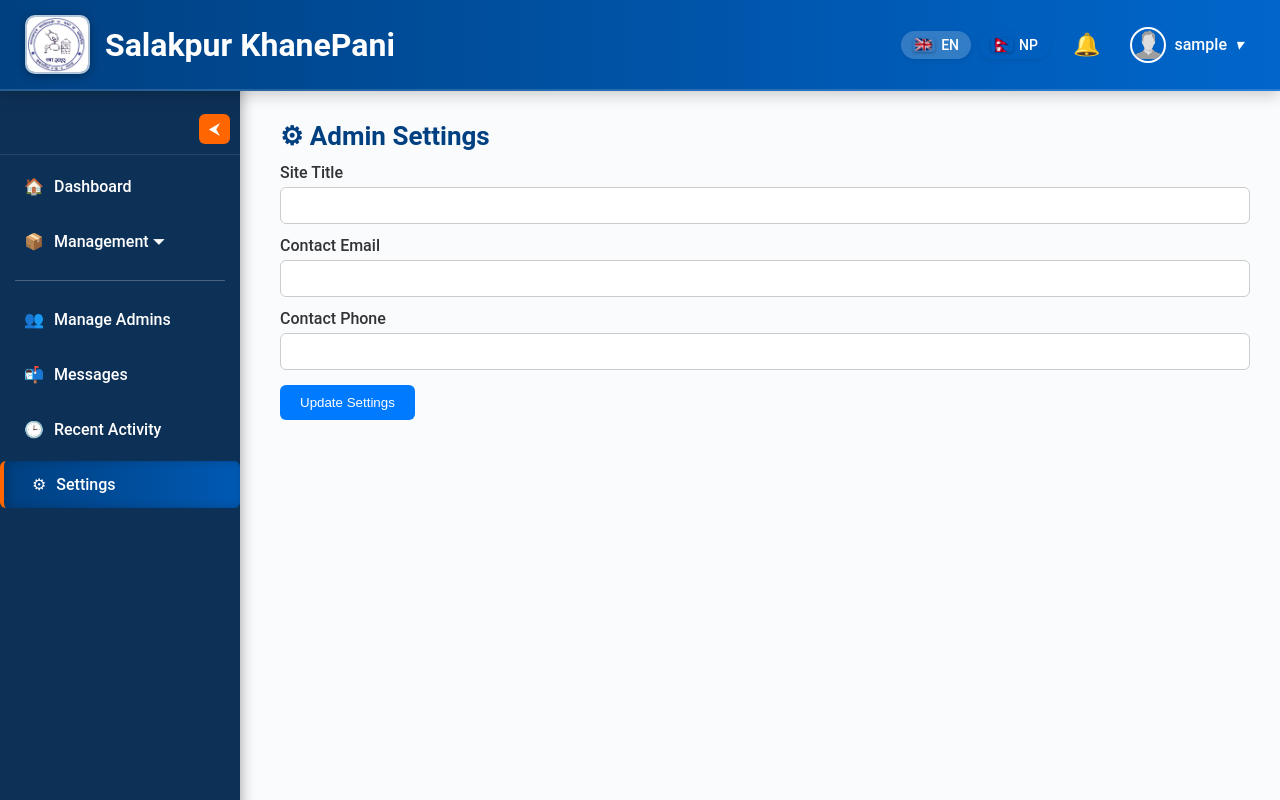
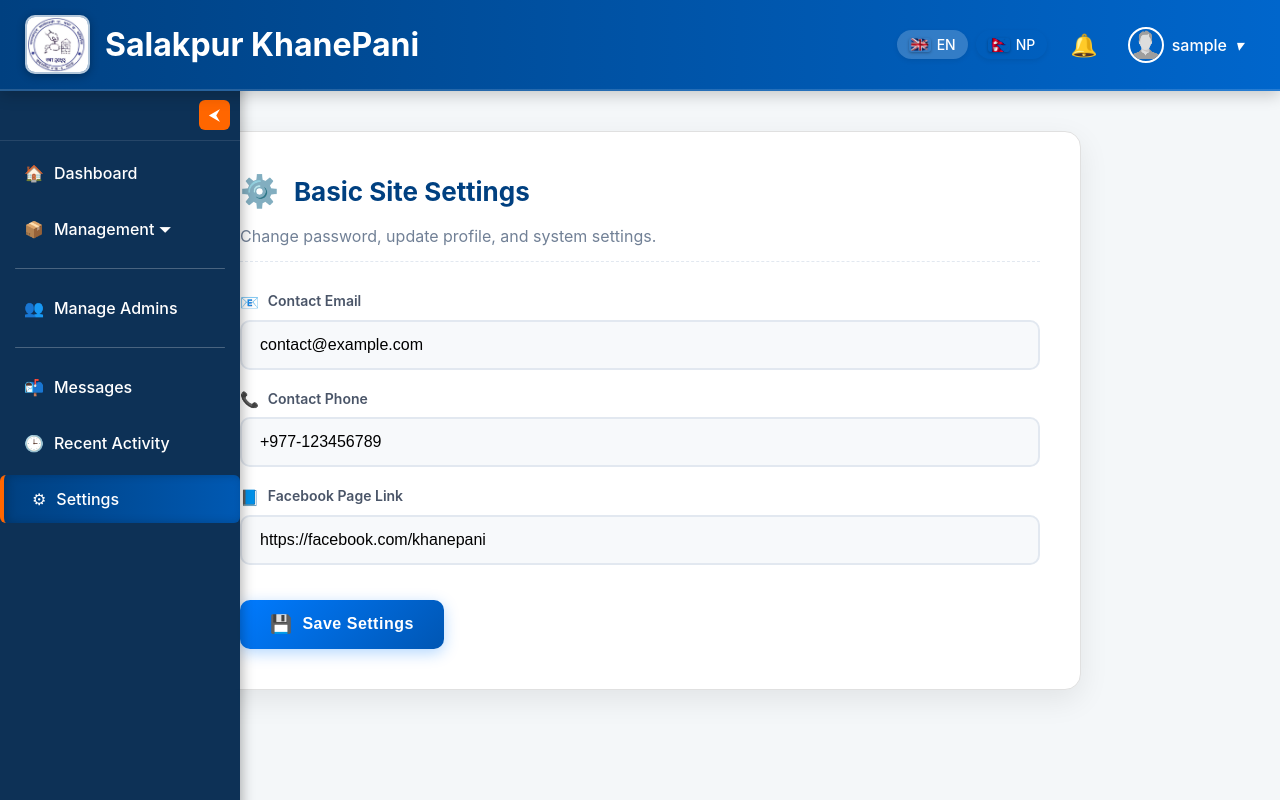
Before and after one commit to NischalAcharya060/Khanepani, a PHP site: page /admin/settings.php in a window 1280 px wide. Run offline with PHP 8.4, Linux system fonts and the light colour scheme; the visitor is signed in with stand-in values (Sample User, id 1); data that the repository does not hold is empty.

Commit message:
improvements

```diff
--- a/admin/settings.php
+++ b/admin/settings.php
@@ -1,86 +1,250 @@
 <?php
 session_start();
-include '../config/db.php';
+require_once __DIR__ . '/../config/db.php'; // safer path
 
-// Check if admin is logged in
+// --- Language Handling ---
+if (!isset($_SESSION['lang'])) {
+    $_SESSION['lang'] = 'en'; // default
+}
+if (isset($_GET['lang']) && in_array($_GET['lang'], ['en','np'])) {
+    $_SESSION['lang'] = $_GET['lang'];
+}
+
+// Load language file
+$langFile = __DIR__ . '/../lang/' . $_SESSION['lang'] . '.php';
+if (file_exists($langFile)) {
+    include $langFile;
+} else {
+    include __DIR__ . '/../lang/en.php';
+}
+
+// --- Check Admin ---
 if (!isset($_SESSION['admin'])) {
     header("Location: login.php");
     exit();
 }
 
-$username = $_SESSION['username'];
 $msg = "";
 
-// Handle form submission
+// --- Handle Form Submission ---
 if ($_SERVER['REQUEST_METHOD'] === 'POST') {
-    $site_title = trim($_POST['site_title']);
-    $contact_email = trim($_POST['contact_email']);
-    $contact_phone = trim($_POST['contact_phone']);
+    $email = trim($_POST['email'] ?? '');
+    $phone = trim($_POST['phone'] ?? '');
+    $facebook_link = trim($_POST['facebook_link'] ?? '');
 
-    // Save settings to database (you can create a 'settings' table with columns site_title, contact_email, contact_phone)
-    $stmt = $conn->prepare("UPDATE settings SET site_title=?, contact_email=?, contact_phone=? WHERE id=1");
-    $stmt->bind_param("sss", $site_title, $contact_email, $contact_phone);
-
-    if ($stmt->execute()) {
-        $msg = "✅ Settings updated successfully!";
+    if (empty($email)) {
+        $msg = $lang['email_required'] ?? "❌ Email is required!";
     } else {
-        $msg = "❌ Failed to update settings!";
+        // NOTE: The 'updated_at' column is assumed to exist in the settings table.
+        $stmt = $conn->prepare("UPDATE settings SET email=?, phone=?, facebook_link=?, updated_at=NOW() WHERE id=1");
+        if ($stmt === false) {
+            $msg = ($lang['db_prepare_error'] ?? "❌ Database prepare error: ") . $conn->error;
+        } else {
+            $stmt->bind_param("sss", $email, $phone, $facebook_link);
+            if ($stmt->execute()) {
+                $msg = ($stmt->affected_rows > 0) ? ($lang['settings_updated'] ?? "✅ Settings updated successfully!") : ($lang['no_changes'] ?? "⚠ No changes detected or row does not exist. (Ensure row with id=1 exists)");
+            } else {
+                $msg = ($lang['update_failed'] ?? "❌ Failed to update settings: ") . $stmt->error;
+            }
+        }
     }
 }
 
-// Fetch current settings
+// --- Fetch Current Settings ---
+$settings = [
+        'email' => 'contact@example.com',
+        'phone' => '+977-123456789',
+        'facebook_link' => 'https://facebook.com/khanepani',
+];
+
 $result = mysqli_query($conn, "SELECT * FROM settings WHERE id=1");
-$settings = mysqli_fetch_assoc($result);
+if ($result && $fetched = mysqli_fetch_assoc($result)) {
+    $settings = array_merge($settings, $fetched);
+}
 ?>
-
 <!DOCTYPE html>
-<html lang="en">
+<html lang="<?= $_SESSION['lang'] ?>">
 <head>
     <meta charset="UTF-8">
+    <meta name="viewport" content="width=device-width, initial-scale=1.0">
     <title>Settings - सलकपुर खानेपानी</title>
+    <link rel="stylesheet" href="../css/admin.css">
     <link rel="icon" type="image/x-icon" href="../assets/images/favicon.ico">
-    <link rel="stylesheet" href="../css/admin.css">
     <style>
-        .main-content { padding: 30px; }
-        h2 { font-size: 26px; margin-bottom: 15px; color: #333; }
-        label { display: block; margin: 12px 0 5px; font-weight: 500; }
-        input[type=text], input[type=email] {
-            width: 100%; padding: 10px; border-radius: 6px; border: 1px solid #ccc; box-sizing: border-box;
+        /* Modern Reset/Base */
+        body {
+            font-family: 'Inter', sans-serif;
+            background-color: #f4f7f9; /* Light, soft background */
         }
-        button {
-            background: #007bff; color: #fff; padding: 10px 20px; border: none; border-radius: 6px; cursor: pointer; margin-top: 15px;
+
+        /* Main Container Styling (The Card) */
+        .main-content {
+            padding: 40px;
+            max-width: 800px;
+            margin: 40px auto;
+            background: #ffffff;
+            border-radius: 16px;
+            box-shadow: 0 10px 30px rgba(0, 0, 0, 0.08); /* Elevated, soft shadow */
+            border: 1px solid #e0e0e0;
         }
-        button:hover { background: #0069d9; }
 
-        .message { margin-bottom: 15px; padding: 12px; border-radius: 8px; font-size: 14px; }
-        .success { background: #d4edda; color: #155724; border-left: 4px solid #28a745; }
-        .error { background: #f8d7da; color: #721c24; border-left: 4px solid #dc3545; }
+        /* Header Styling */
+        h2 {
+            font-size: 30px;
+            margin-bottom: 20px;
+            color: #1a202c; /* Darker, professional text */
+            font-weight: 700;
+            display: flex;
+            align-items: center;
+        }
+        h2 span {
+            margin-right: 15px;
+            color: #007bff; /* Accent color for the icon */
+            font-size: 1.2em;
+        }
+
+
+        /* Form Group & Label Styling */
+        label {
+            display: block;
+            margin: 20px 0 8px;
+            font-weight: 600;
+            color: #4a5568;
+            font-size: 14px;
+            transition: color 0.3s;
+        }
+        label:hover {
+            color: #007bff;
+        }
+        .icon {
+            margin-right: 5px;
+            font-size: 1.1em;
+            vertical-align: middle;
+        }
+
+        /* Input Styling */
+        input[type=text],
+        input[type=email] {
+            width: 100%;
+            padding: 14px 18px;
+            border-radius: 10px;
+            border: 2px solid #e2e8f0;
+            box-sizing: border-box;
+            transition: all 0.3s ease;
+            font-size: 16px;
+            background-color: #f7f9fb;
+        }
+        input:focus {
+            border-color: #007bff;
+            background-color: #ffffff;
+            outline: none;
+            box-shadow: 0 0 0 3px rgba(0, 123, 255, 0.15); /* Ring shadow for better focus */
+        }
+        input::placeholder {
+            color: #a0aec0;
+        }
+
+        /* Button Styling */
+        button[type=submit] {
+            background: linear-gradient(135deg, #007bff, #0056b3); /* Blue Gradient */
+            color: #fff;
+            padding: 14px 30px;
+            border: none;
+            border-radius: 10px;
+            cursor: pointer;
+            margin-top: 35px;
+            font-weight: 700;
+            font-size: 16px;
+            letter-spacing: 0.5px;
+            box-shadow: 0 4px 15px rgba(0, 123, 255, 0.3);
+            transition: all 0.3s ease;
+        }
+        button[type=submit]:hover {
+            background: linear-gradient(135deg, #0056b3, #007bff);
+            box-shadow: 0 6px 20px rgba(0, 123, 255, 0.4);
+            transform: translateY(-2px);
+        }
+        button[type=submit]:active {
+            transform: translateY(0);
+            box-shadow: 0 2px 10px rgba(0, 123, 255, 0.3);
+        }
+
+        /* Message Styling (Feedback) */
+        .message {
+            margin-bottom: 25px;
+            padding: 18px;
+            border-radius: 10px;
+            font-size: 16px;
+            font-weight: 600;
+        }
+        .success {
+            background-color: #e6ffed; /* Light green */
+            color: #2f855a; /* Dark green text */
+            border: 1px solid #a8dadc;
+        }
+        .error {
+            background-color: #fff0f3; /* Light red/pink */
+            color: #c53030; /* Dark red text */
+            border: 1px solid #f68c9f;
+        }
+
+        /* Responsive adjustments */
+        @media (max-width: 600px) {
+            .main-content {
+                margin: 20px;
+                padding: 25px;
+            }
+            h2 {
+                font-size: 24px;
+            }
+            input[type=text],
+            input[type=email] {
+                padding: 12px 15px;
+            }
+            button[type=submit] {
+                width: 100%;
+                padding: 15px;
+            }
+        }
     </style>
 </head>
 <body>
 
 <?php include '../components/admin_header.php'; ?>
 
-<main class="main-content">
-    <h2>⚙ Admin Settings</h2>
+<div class="main-content">
+    <h2><span aria-hidden="true">⚙️</span> <?= $lang['basic_site_settings'] ?? 'Basic Site Settings' ?></h2>
+    <p style="color: #718096; margin-bottom: 30px; border-bottom: 1px dashed #e2e8f0; padding-bottom: 15px;">
+        <?= $lang['settings_desc'] ?? 'Configure the primary contact information and social media links for your public website.' ?>
+    </p>
 
-    <?php if($msg): ?>
-        <div class="message <?= strpos($msg, '✅') === 0 ? 'success' : 'error' ?>"><?= $msg ?></div>
+    <?php if ($msg): ?>
+        <div class="message <?= strpos($msg, '✅') === 0 ? 'success' : 'error' ?>">
+            <?= htmlspecialchars($msg) ?>
+        </div>
     <?php endif; ?>
 
     <form method="POST">
-        <label for="site_title">Site Title</label>
-        <input type="text" name="site_title" id="site_title" value="<?= htmlspecialchars($settings['site_title']) ?>" required>
+        <label for="email">
+            <span class="icon" aria-hidden="true">📧</span> <?= $lang['contact_email'] ?? 'Contact Email' ?>
+        </label>
+        <input type="email" name="email" id="email" value="<?= htmlspecialchars($settings['email']) ?>" required>
 
-        <label for="contact_email">Contact Email</label>
-        <input type="email" name="contact_email" id="contact_email" value="<?= htmlspecialchars($settings['contact_email']) ?>" required>
+        <label for="phone">
+            <span class="icon" aria-hidden="true">📞</span> <?= $lang['contact_phone'] ?? 'Contact Phone' ?>
+        </label>
+        <input type="text" name="phone" id="phone" value="<?= htmlspecialchars($settings['phone']) ?>" placeholder="<?= $lang['phone_placeholder'] ?? '+977-XXXXXXXXXX' ?>">
 
-        <label for="contact_phone">Contact Phone</label>
-        <input type="text" name="contact_phone" id="contact_phone" value="<?= htmlspecialchars($settings['contact_phone']) ?>" required>
+        <label for="facebook_link">
+            <span class="icon" aria-hidden="true">📘</span> <?= $lang['facebook_link'] ?? 'Facebook Page Link' ?>
+        </label>
+        <input type="text" name="facebook_link" id="facebook_link" placeholder="https://facebook.com/yourpage" value="<?= htmlspecialchars($settings['facebook_link']) ?>">
 
-        <button type="submit">Update Settings</button>
+        <button type="submit">
+            <span class="icon" aria-hidden="true">💾</span> <?= $lang['save_settings'] ?? 'Save Settings' ?>
+        </button>
     </form>
-</main>
+</div>
 
 </body>
 </html>
--- a/components/admin_header.php
+++ b/components/admin_header.php
@@ -207,6 +207,7 @@
                     👥 <span class="link-text"><?= $lang['manage_admins'] ?></span>
                 </a>
             </li>
+            <li class="sidebar-group-separator"></li>
         <?php endif; ?>
         <li><a href="../admin/messages.php" class="<?= $current_page == 'messages.php' ? 'active' : '' ?>">📬 <span class="link-text"><?= $lang['messages'] ?></span></a></li>
         <li><a href="../admin/activity.php" class="<?= $current_page == 'activity.php' ? 'active' : '' ?>">🕒 <span class="link-text"><?= $lang['recent_activity'] ?></span></a></li>
--- a/lang/en.php
+++ b/lang/en.php
@@ -182,6 +182,19 @@
     'delete_account_button' => 'PERMANENTLY DELETE ACCOUNT',
     'confirm_delete_alert' => '🚨 ARE YOU ABSOLUTELY SURE?\n\nThis action is PERMANENT and will immediately delete your admin account from the database. You will be logged out.\n\nPress OK to confirm deletion.',
 
+    // Settings
+    'settings_title' => 'Settings',
+    'basic_site_settings' => 'Basic Site Settings',
+    'contact_email' => 'Contact Email',
+    'contact_phone' => 'Contact Phone',
+    'facebook_link' => 'Facebook Page Link',
+    'save_settings' => 'Save Settings',
+    'email_required' => '❌ Email is required!',
+    'db_prepare_error' => '❌ Database prepare error: ',
+    'settings_updated' => '✅ Settings updated successfully!',
+    'no_changes' => '⚠ No changes detected or row does not exist.',
+    'update_failed' => '❌ Failed to update settings: ',
+
     // User side
     "home" => "Home",
     "about" => "About",
```
Also changed, not shown: components/footer.php (+18 -9 lines), contact.php (+13 -6 lines), lang/np.php (+13 -0 lines).
